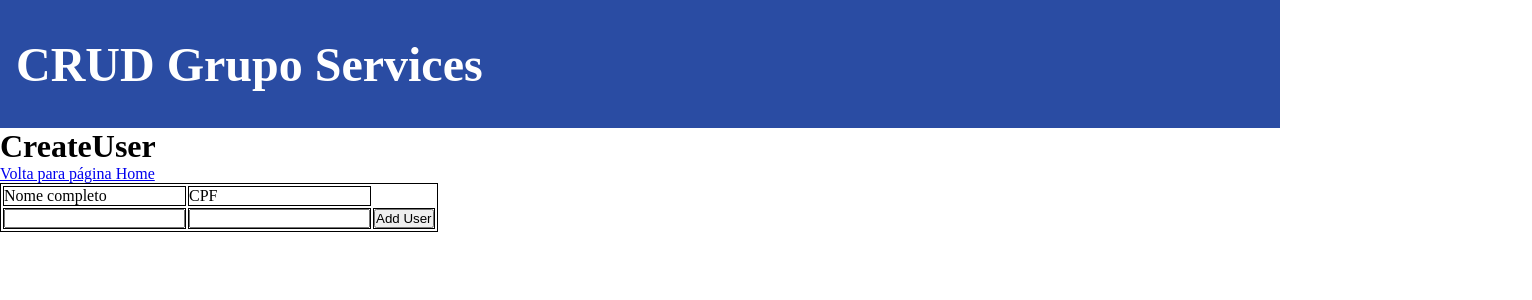
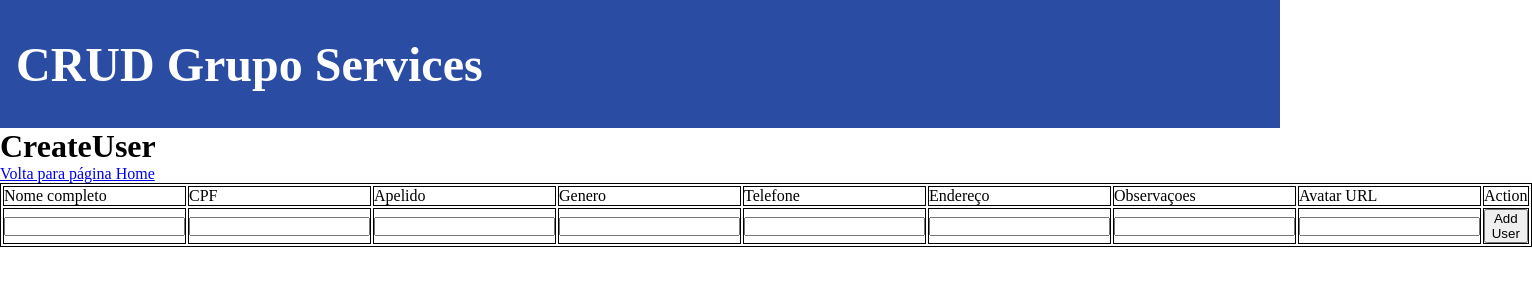
Before and after one commit to rodrigobunhak/crud-client-services, a React (Create React App) app: page /create in a window 1280 px wide. Shown: the top 300 px of the page, 1532 px wide, since content can reach past the window. Built offline with nearby package versions, Linux system fonts and the light colour scheme.

Commit message:
fix createUser

```diff
--- a/src/pages/CreateUser.jsx
+++ b/src/pages/CreateUser.jsx
@@ -9,7 +9,13 @@ const CreateUser = () => {
 
   const [user, setUser] = useState({
     fullName: '',
-    cpf: ''
+    cpf: '',
+    surname: '',
+    gender: '',
+    phone: '',
+    address: '',
+    observation: '',
+    avatarURL: '',
   })
 
   const handleForm = (event) => {
@@ -21,12 +27,16 @@ const CreateUser = () => {
     })
   }
 
-  console.log(user)
-
   const handleCreateUser = async () => {
     await axios.post(`http://localhost:5001/users/`, {
       fullName: user.fullName,
-      cpf: user.cpf
+      cpf: user.cpf,
+      surname: user.surname,
+      gender: user.gender,
+      phone: user.phone,
+      address: user.address,
+      observation: user.observation,
+      avatarURL: user.avatarURL
     })
     navigate("/")
   }
@@ -41,6 +51,13 @@ const CreateUser = () => {
           <tr>
             <td>Nome completo</td>
             <td>CPF</td>
+            <td>Apelido</td>
+            <td>Genero</td>
+            <td>Telefone</td>
+            <td>Endereço</td>
+            <td>Observaçoes</td>
+            <td>Avatar URL</td>
+            <td>Action</td>
           </tr>
           <tr>
             <td>
@@ -48,6 +65,24 @@ const CreateUser = () => {
             </td>
             <td>
               <input type="text" name="cpf" onChange={handleForm} />
+            </td>
+            <td>
+              <input type="text" name="surname" onChange={handleForm} />
+            </td>
+            <td>
+              <input type="text" name="gender" onChange={handleForm} />
+            </td>
+            <td>
+              <input type="text" name="phone" onChange={handleForm} />
+            </td>
+            <td>
+              <input type="text" name="address" onChange={handleForm} />
+            </td>
+            <td>
+              <input type="text" name="observation" onChange={handleForm} />
+            </td>
+            <td>
+              <input type="text" name="avatarURL" onChange={handleForm} />
             </td>
             <td>
               <button onClick={handleCreateUser}>Add User</button>
```
